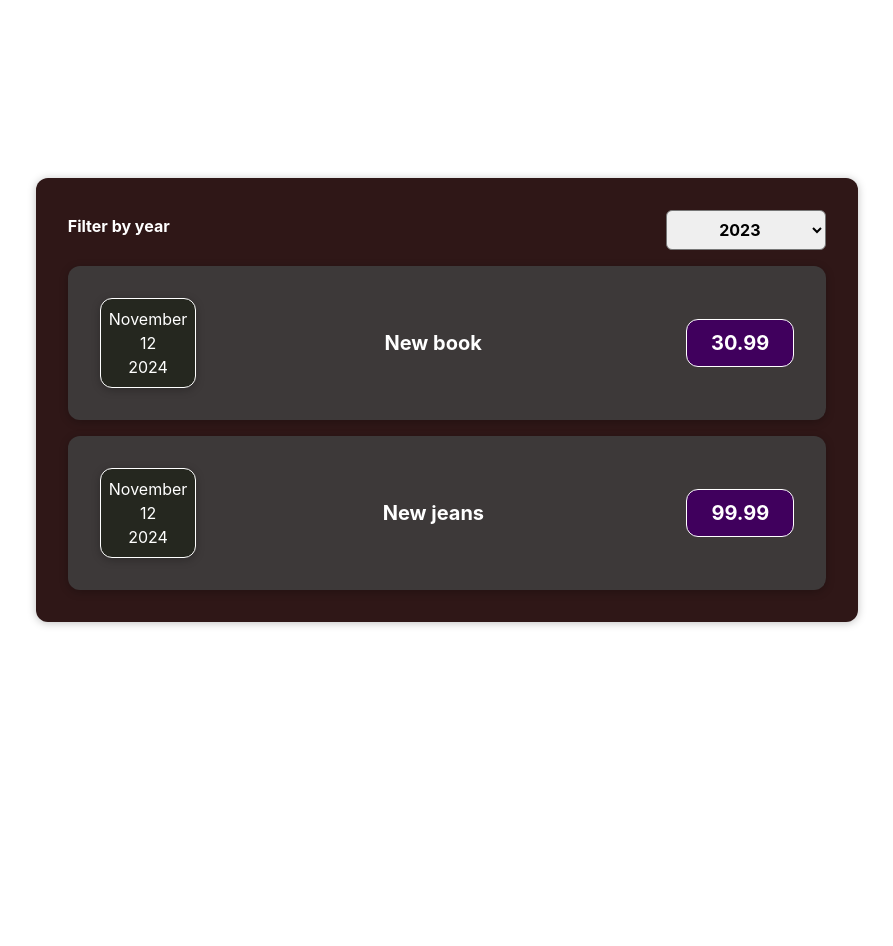
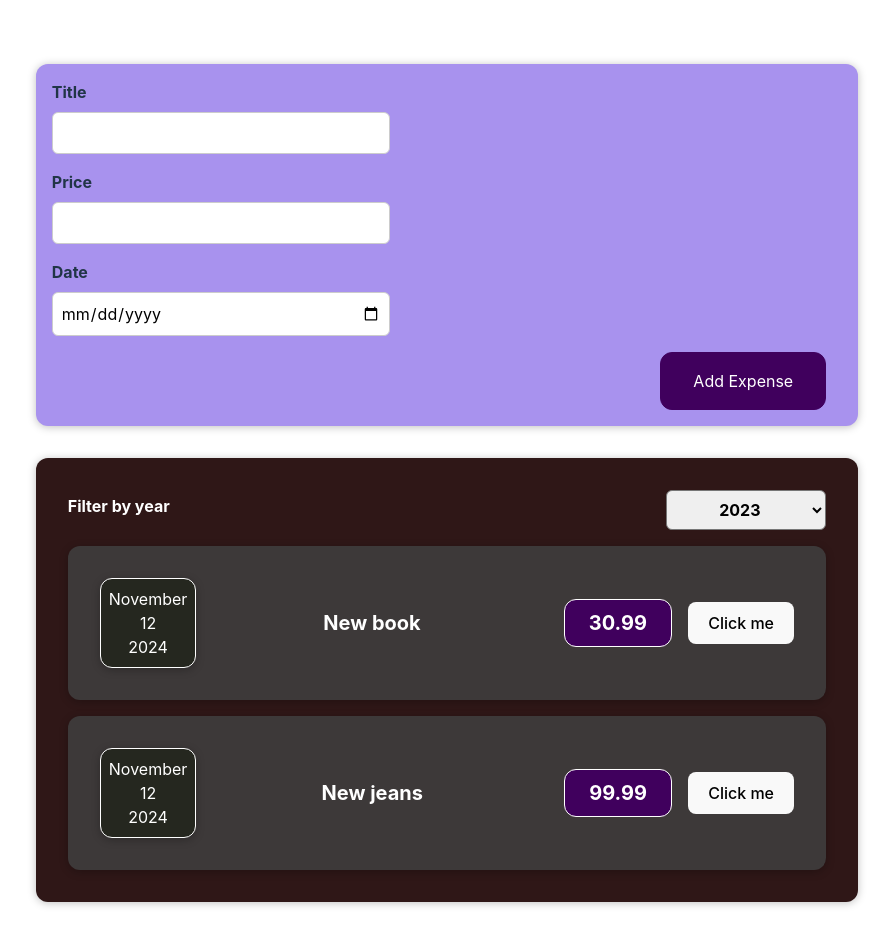
Before and after one commit to sandersoovli/expenses, a React (Vite) app: page / in a window 1280 px wide. Shown: the top 946 px of the page, without its empty margins (193-1086 px from the left). Before the commit the page ends 800 px from the top, so only its background shows below. Built offline with nearby package versions, Linux system fonts and the light colour scheme.

Commit message:
5.Ulesanne_05.02.25

```diff
--- a/src/App.jsx
+++ b/src/App.jsx
@@ -2,9 +2,11 @@
 import ExpenseItem from './components/ExpenseItem';
 import './App.css';
 import Expenses from './components/Expenses';
+import NewExpense from './components/NewExpense/NewExpense';
 
 const App = () => {
-  const data = [ {
+  const data = [
+  {
     id: 'e1',
     date: new Date(2024, 10, 12),
     title: 'New book',
@@ -21,8 +23,7 @@
 
   return (
     <div>
-
-
+      <NewExpense></NewExpense>
       <Expenses expenses={data} />
     </div>
   );
--- a/src/components/ExpenseItem.jsx
+++ b/src/components/ExpenseItem.jsx
@@ -4,14 +4,28 @@
 import Card from './Card.jsx'
 
 const ExpenseItem = (props) => {
-
-
+const submitHandler = (event) => {
+    event.preventDefault()
+    const expenseData = {
+        title: enterTitle,
+        amount: enterAmount,
+        date: new Date(enteredDate)
+    }
+    props.onSaveExpensesData(expenseData)
+    setEnterdTitle('')
+    setEnterdAmount('')
+    setEnterdDate('')
+}
+const ClickHandler = () =>{
+    console.log('click');
+}
     return (
         <Card className='expense-item'>
             <ExpenseDate date={props.data.date}/>
             <div className='expense-item_description'>
                 <h2>{props.data.title}</h2>
                 <div className='expense-item_price'>{props.data.price}</div>
+                <button onClick={ClickHandler}>Click me</button>
             </div>
         </Card>
     )
--- a/src/components/Expenses.jsx
+++ b/src/components/Expenses.jsx
@@ -11,19 +11,25 @@
     setFilteredYear(selectedYear);
   };
 
-  const filteredExpenses = props.expenses.filter((expense) => {
+
+
+  // Filter expenses based on the selected year
+  const filteredExpenses = props.expenses.filter(expense => {
     return expense.date.getFullYear().toString() === filteredYear;
   });
 
+  // Check props to see what data is coming in
   console.log(props);
 
   return (
     <div className="expenses">
       <ExpensesFilter selected={filteredYear} onChangeFilter={filterChangeHandler} />
+
+      {/* Map through filtered expenses */}
       {filteredExpenses.map((expense) => (
         <ExpenseItem
-          key={expense.id} // Unikaalne võti iga elemendi jaoks.
-          data={expense} // Saadame ExpenseItem-le ühe kulu objekti.
+          key={expense.id} // Unique key for each item
+          data={expense}    // Passing expense data to ExpenseItem
         />
       ))}
     </div>
--- /dev/null
+++ b/src/components/NewExpense/ExpenseForm.jsx
@@ -0,0 +1,96 @@
+import { useState } from 'react';
+import '../NewExpense/ExpenseFrom.css';
+
+const ExpenseForm = (props) => {
+    const [userInput, setUserInput] = useState({
+      enteredTitle: '',
+      enteredPrice: '',
+      enteredDate: ''
+    });
+
+    const titleChangeHandler = (event) => {
+      setUserInput((prevState) => ({
+        ...prevState,
+        enteredTitle: event.target.value
+      }));
+    };
+
+    const priceChangeHandler = (event) => {
+      setUserInput((prevState) => ({
+        ...prevState,
+        enteredPrice: event.target.value
+      }));
+    };
+
+    const dateChangeHandler = (event) => {
+      setUserInput((prevState) => ({
+        ...prevState,
+        enteredDate: event.target.value
+      }));
+    };
+
+    const submitHandler = (event) => {
+      event.preventDefault();
+
+      const expenseData = {
+        id: Math.random().toString(),
+        title: userInput.enteredTitle,
+        price: parseFloat(userInput.enteredPrice),
+        date: new Date(userInput.enteredDate)
+      };
+
+      // Kontrollige, et funktsioon on määratud enne selle kutsumist
+      if (props.onSaveExpenseData) {
+        props.onSaveExpenseData(expenseData); // Siin edastame andmed tagasi App.js
+      }
+
+      // Tühjendame vormi väljad
+      setUserInput({
+        enteredTitle: '',
+        enteredPrice: '',
+        enteredDate: ''
+      });
+    };
+
+    return (
+      <form onSubmit={submitHandler}>
+        <div className="new-expense__controls">
+          <div className="new-expense__control">
+            <label>Title</label>
+            <input
+              type="text"
+              value={userInput.enteredTitle}
+              onChange={titleChangeHandler}
+            />
+          </div>
+        </div>
+        <div className="new-expense__controls">
+          <div className="new-expense__control">
+            <label>Price</label>
+            <input
+              type="number"
+              min="0.01"
+              step="0.01"
+              value={userInput.enteredPrice}
+              onChange={priceChangeHandler}
+            />
+          </div>
+        </div>
+        <div className="new-expense__controls">
+          <div className="new-expense__control">
+            <label>Date</label>
+            <input
+              type="date"
+              value={userInput.enteredDate}
+              onChange={dateChangeHandler}
+            />
+          </div>
+        </div>
+        <div className="new-expense__actions">
+          <button type="submit">Add Expense</button>
+        </div>
+      </form>
+    );
+  };
+
+  export default ExpenseForm;
--- /dev/null
+++ b/src/components/NewExpense/ExpenseFrom.css
@@ -0,0 +1,26 @@
+.new-expense__controls {
+    display: flex;
+    flex-wrap: wrap;
+    gap: 1rem;
+    margin-bottom: 1rem;
+    text-align: left;
+}
+
+.new-expense__control label {
+    font-weight: bold;
+    margin-bottom: 0.5rem;
+    display: block;
+}
+
+.new-expense__control input {
+    font: inherit;
+    padding: 0.5rem;
+    border-radius: 6px;
+    border: 1px solid #ccc;
+    width: 20rem;
+    max-width: 100%;
+}
+
+.new-expense__actions {
+    text-align: right;
+}
--- /dev/null
+++ b/src/components/NewExpense/NewExpense.css
@@ -0,0 +1,38 @@
+.new-expense {
+    background-color: #a892ee;
+    padding: 1rem;
+    margin: 2rem auto;
+    width: 50rem;
+    max-width: 95%;
+    border-radius: 12px;
+    text-align: center;
+    box-shadow: 0 1px 8px rgba(0, 0, 0, 0.25);
+}
+
+.new-expense button {
+    font: inherit;
+    cursor: pointer;
+    padding: 1rem 2rem;
+    border: 1px solid #40005d;
+    background-color: #40005d;
+    color: white;
+    border-radius: 12px;
+    margin-right: 1rem;
+}
+
+.new-expense button:hover,
+.new-expense button:active {
+    background-color: #510674;
+    border-color: #510674;
+}
+
+.new-expense button.alternative {
+    color: #220131;
+    border-color: transparent;
+    background-color: transparent;
+}
+
+.new-expense button.alternative:hover,
+.new-expense button.alternative:active {
+    background-color: #ddb3f8;
+}
--- /dev/null
+++ b/src/components/NewExpense/NewExpense.jsx
@@ -0,0 +1,18 @@
+import ExpenseForm from "./ExpenseForm.jsx"
+import "./NewExpense.css";
+
+const NewExpense = (props) => {
+    // Define the function that will handle the data from ExpenseForm
+    const saveExpenseDataHandler = (enteredExpenseData) => {
+        // You can perform operations here, such as updating the state or sending data to a server
+        console.log('Saved expense data:', enteredExpenseData);
+    };
+
+    return (
+        <div className="new-expense">
+            <ExpenseForm onSaveExpenseData={saveExpenseDataHandler} />
+        </div>
+    );
+}
+
+export default NewExpense;
```
